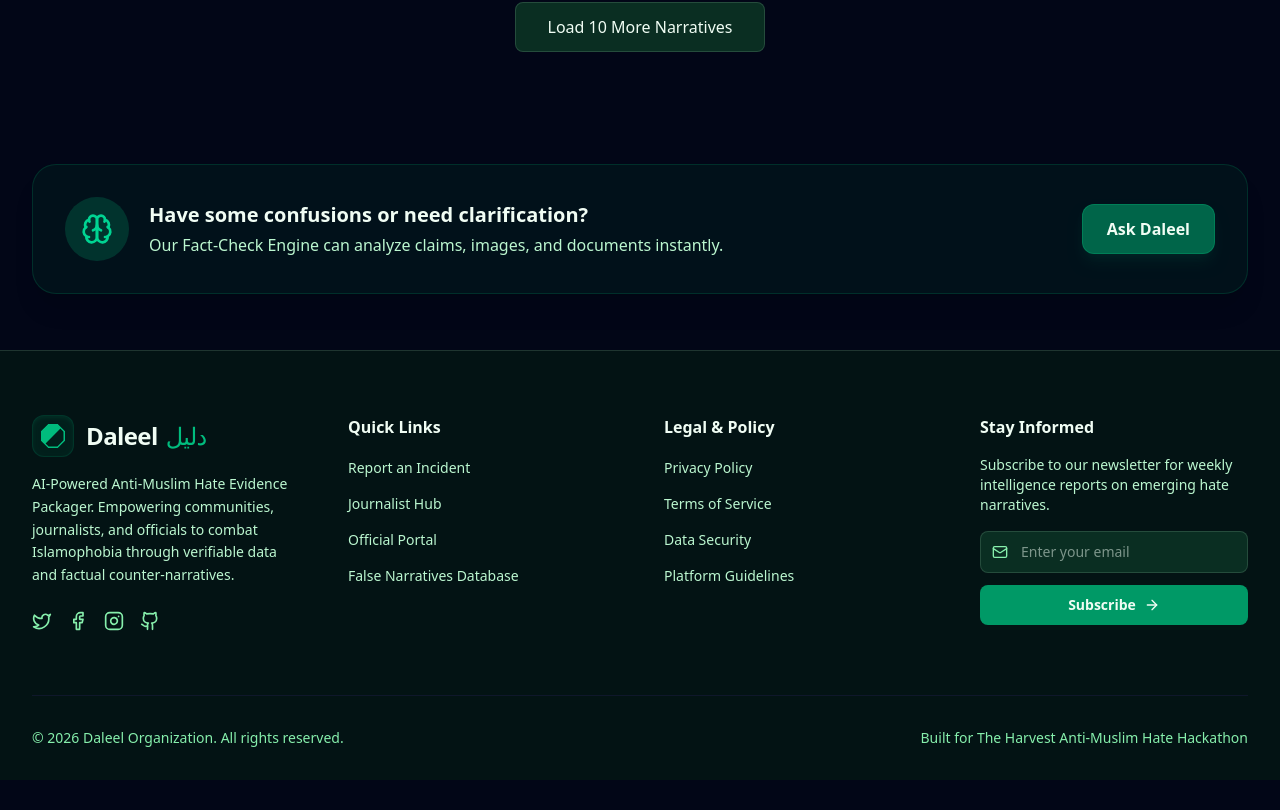
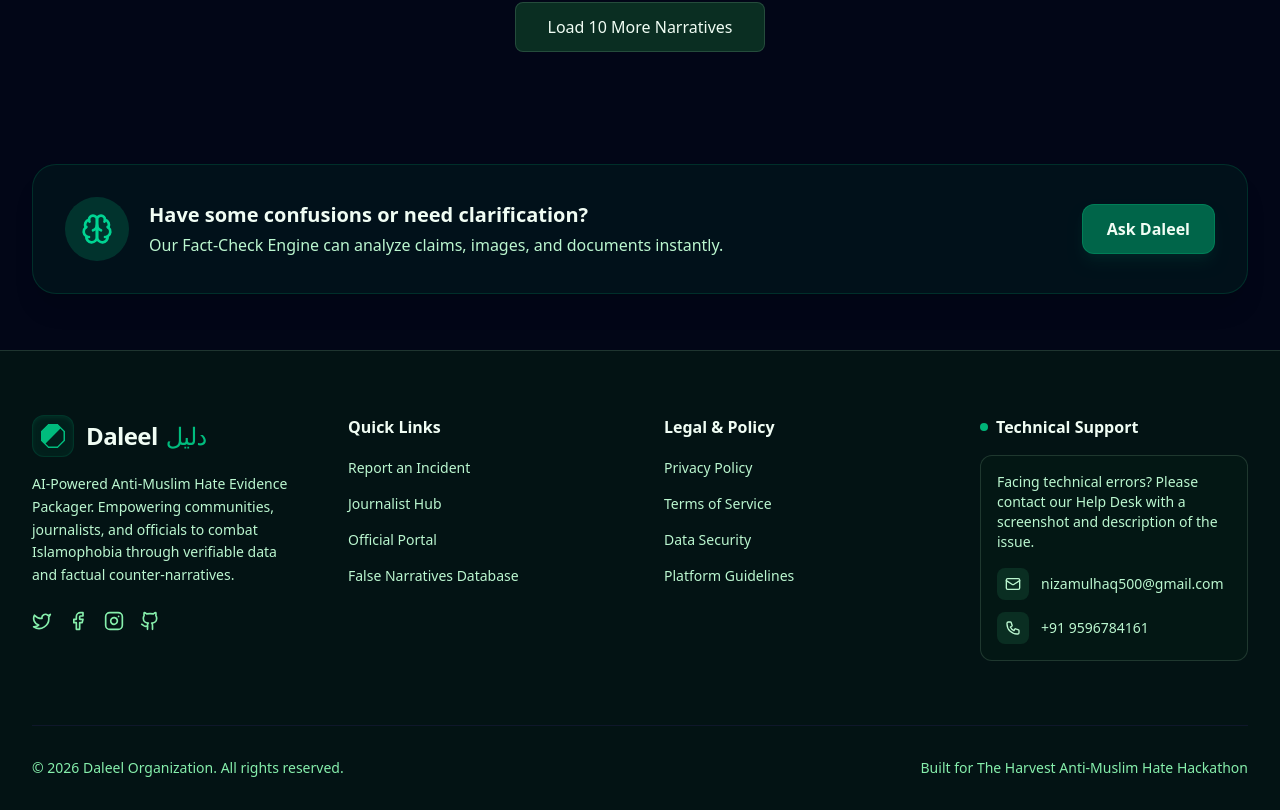
Before and after one commit to nizamulhaq500/daleel, a Next.js app: page / in a window 1280 px wide. Shown: the part 2801-3611 px from the top of the page. Before the commit the page ends 3581 px from the top, so only its background shows below. Built offline with nearby package versions, Linux system fonts and the light colour scheme; no server answers.

Commit message:
Update reporter history heading and add technical help desk to footer

```diff
--- a/src/components/Footer.tsx
+++ b/src/components/Footer.tsx
@@ -53,27 +53,31 @@ export default function Footer() {
             </ul>
           </div>
 
-          {/* Newsletter Subscription */}
+          {/* Help Desk */}
           <div>
-            <h3 className="text-slate-100 font-bold mb-4">Stay Informed</h3>
-            <p className="text-slate-400 text-sm mb-4">Subscribe to our newsletter for weekly intelligence reports on emerging hate narratives.</p>
-            <form className="flex flex-col gap-3" onSubmit={(e) => { e.preventDefault(); alert("Subscribed to Daleel Newsletter!"); }}>
-              <div className="relative">
-                <Mail className="absolute left-3 top-1/2 -translate-y-1/2 w-4 h-4 text-slate-500" />
-                <input
-                  type="email"
-                  placeholder="Enter your email"
-                  required
-                  className="w-full bg-slate-900 border border-slate-800 rounded-lg py-2.5 pl-10 pr-4 text-sm text-white focus:outline-none focus:border-emerald-500 transition-colors"
-                />
+            <h3 className="text-slate-100 font-bold mb-4 flex items-center gap-2">
+              <span className="w-2 h-2 rounded-full bg-emerald-500 animate-pulse"></span>
+              Technical Support
+            </h3>
+            <div className="bg-slate-900/50 border border-slate-800 p-4 rounded-xl">
+              <p className="text-slate-400 text-sm mb-4">
+                Facing technical errors? Please contact our Help Desk with a screenshot and description of the issue.
+              </p>
+              <div className="space-y-3">
+                <a href="mailto:nizamulhaq500@gmail.com" className="flex items-center gap-3 text-slate-300 hover:text-emerald-500 transition-colors group">
+                  <div className="bg-slate-800 p-2 rounded-lg group-hover:bg-emerald-500/10">
+                    <Mail className="w-4 h-4" />
+                  </div>
+                  <span className="text-sm font-medium">nizamulhaq500@gmail.com</span>
+                </a>
+                <a href="tel:+919596784161" className="flex items-center gap-3 text-slate-300 hover:text-emerald-500 transition-colors group">
+                  <div className="bg-slate-800 p-2 rounded-lg group-hover:bg-emerald-500/10">
+                    <svg className="w-4 h-4" fill="none" viewBox="0 0 24 24" stroke="currentColor"><path strokeLinecap="round" strokeLinejoin="round" strokeWidth={2} d="M3 5a2 2 0 012-2h3.28a1 1 0 01.948.684l1.498 4.493a1 1 0 01-.502 1.21l-2.257 1.13a11.042 11.042 0 005.516 5.516l1.13-2.257a1 1 0 011.21-.502l4.493 1.498a1 1 0 01.684.949V19a2 2 0 01-2 2h-1C9.716 21 3 14.284 3 6V5z" /></svg>
+                  </div>
+                  <span className="text-sm font-medium">+91 9596784161</span>
+                </a>
               </div>
-              <button
-                type="submit"
-                className="w-full bg-emerald-600 hover:bg-emerald-500 text-white font-semibold py-2.5 rounded-lg text-sm transition-colors flex items-center justify-center gap-2"
-              >
-                Subscribe <ArrowRight className="w-4 h-4" />
-              </button>
-            </form>
+            </div>
           </div>
         </div>
 
--- a/src/components/ReporterHistory.tsx
+++ b/src/components/ReporterHistory.tsx
@@ -33,7 +33,7 @@ export default function ReporterHistory() {
 
   return (
     <div className="bg-slate-900 border border-slate-800 rounded-3xl p-8 shadow-2xl mt-8">
-      <h3 className="text-2xl font-bold text-white mb-6">My Submission History</h3>
+      <h3 className="text-2xl font-bold text-white mb-6">Recent Submissions by Reporters</h3>
 
       <div className="space-y-4">
         {reports.length === 0 ? (
```
